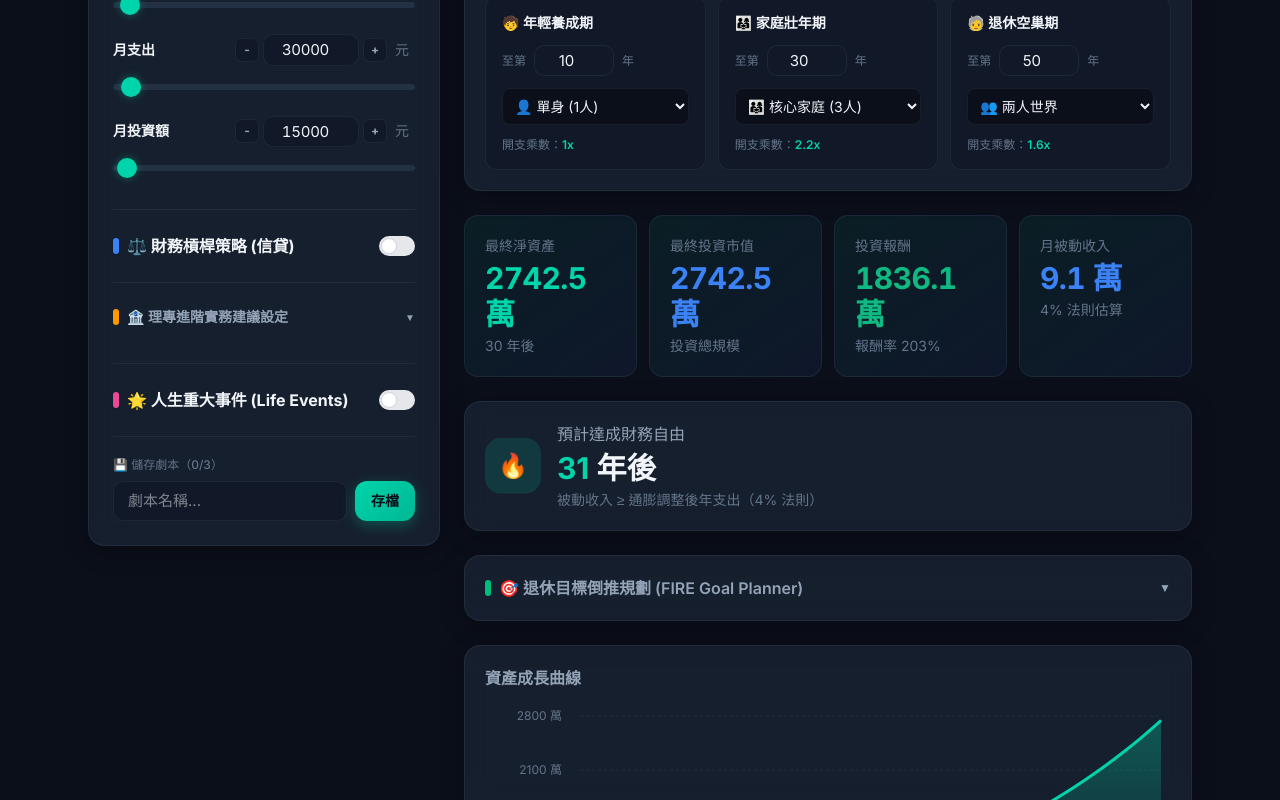
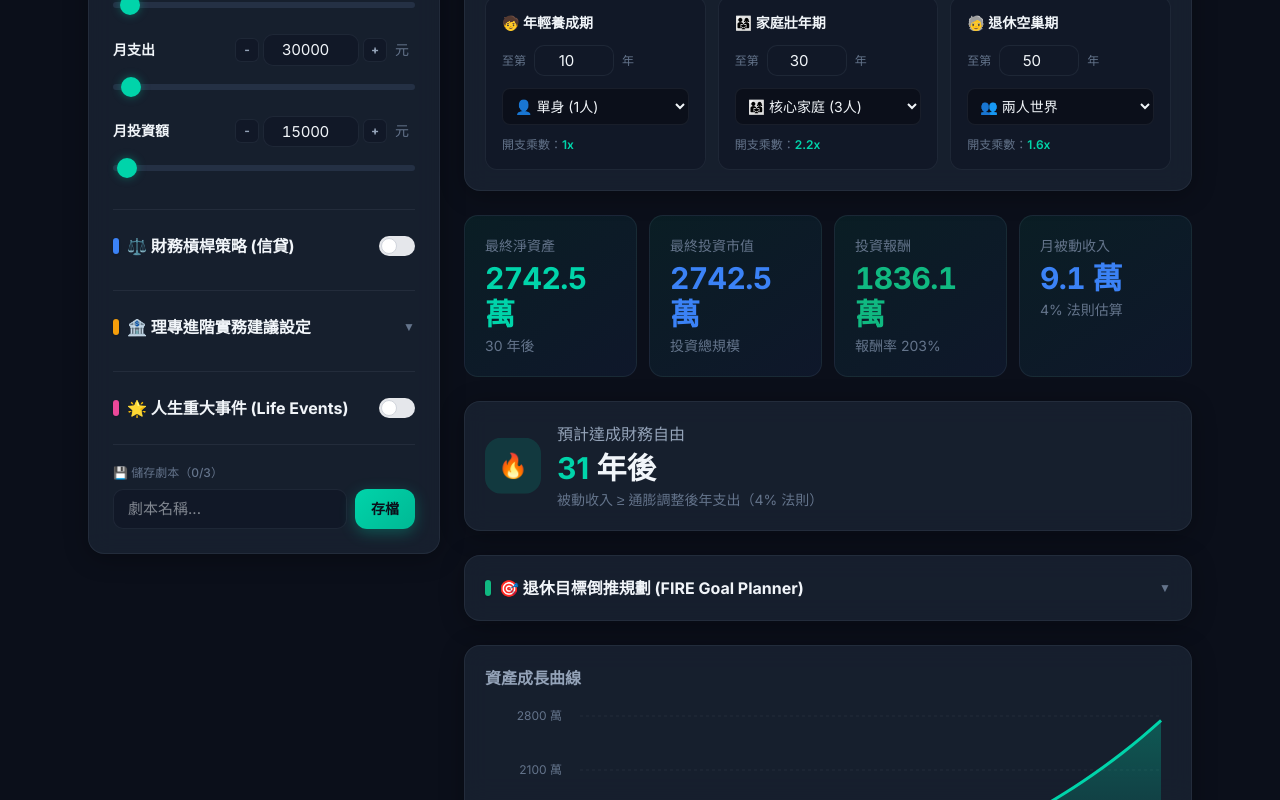
Before and after one commit to a0955329835-code/lifescope, a Next.js app: page /simulator in a window 1280 px wide. Shown: the part 543-1343 px from the top of the page. Built offline with nearby package versions, Linux system fonts and the light colour scheme.

Commit message:
style: unify collapsible header styles for Banker settings and Goal Planner to match SubSectionHeader design tokens

```diff
--- a/components/simulator/BasicTab.tsx
+++ b/components/simulator/BasicTab.tsx
@@ -76,18 +76,18 @@ export default function BasicTab({
       />
 
       {/* 🏦 理專進階實務建議設定 */}
-      <div className="mt-6 border-t pt-5 mb-5" style={{ borderColor: "var(--border-subtle)" }}>
+      <div className="mt-8 mb-5 border-t pt-6" style={{ borderColor: "var(--border-subtle)" }}>
         <button
           type="button"
           onClick={() => setIsBankerOpen(!isBankerOpen)}
-          className="w-full flex items-center justify-between font-semibold text-sm outline-none cursor-pointer py-1"
-          style={{ color: "var(--text-secondary)" }}
+          className="w-full flex items-center justify-between font-bold text-base outline-none cursor-pointer text-left"
+          style={{ color: "var(--text-primary)" }}
         >
           <span className="flex items-center gap-2">
-            <span className="w-1.5 h-4 rounded-full bg-amber-500" />
+            <span className="w-1.5 h-4 rounded-full shadow-sm" style={{ background: "var(--accent-warning)" }} />
             🏦 理專進階實務建議設定
           </span>
-          <span className={`text-[10px] transition-transform duration-300 ${isBankerOpen ? "rotate-180" : ""}`}>
+          <span className={`text-xs transition-transform duration-300 ${isBankerOpen ? "rotate-180" : ""}`} style={{ color: "var(--text-muted)" }}>
             ▼
           </span>
         </button>
--- a/components/simulator/GoalPlanner.tsx
+++ b/components/simulator/GoalPlanner.tsx
@@ -46,15 +46,16 @@ export default function GoalPlanner({
   return (
     <div className="glass-card p-5 transition-all">
       <button
+        type="button"
         onClick={() => setIsOpen(!isOpen)}
-        className="w-full flex items-center justify-between font-semibold text-base outline-none cursor-pointer"
-        style={{ color: "var(--text-secondary)" }}
+        className="w-full flex items-center justify-between font-bold text-base outline-none cursor-pointer text-left"
+        style={{ color: "var(--text-primary)" }}
       >
         <span className="flex items-center gap-2">
-          <span className="w-1.5 h-4 rounded-full bg-emerald-500" />
+          <span className="w-1.5 h-4 rounded-full shadow-sm" style={{ background: "var(--accent-success)" }} />
           🎯 退休目標倒推規劃 (FIRE Goal Planner)
         </span>
-        <span className={`text-xs transition-transform duration-300 ${isOpen ? "rotate-180" : ""}`}>
+        <span className={`text-xs transition-transform duration-300 ${isOpen ? "rotate-180" : ""}`} style={{ color: "var(--text-muted)" }}>
           ▼
         </span>
       </button>
```
